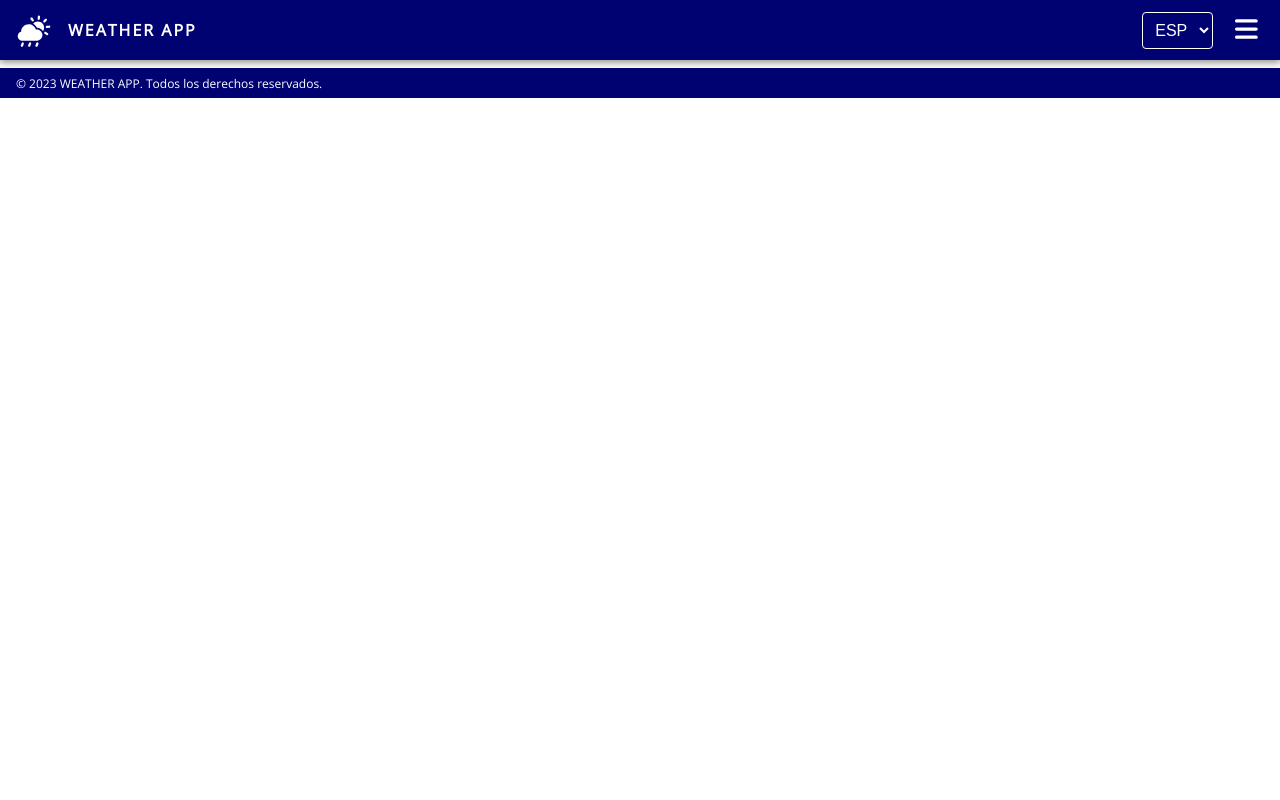
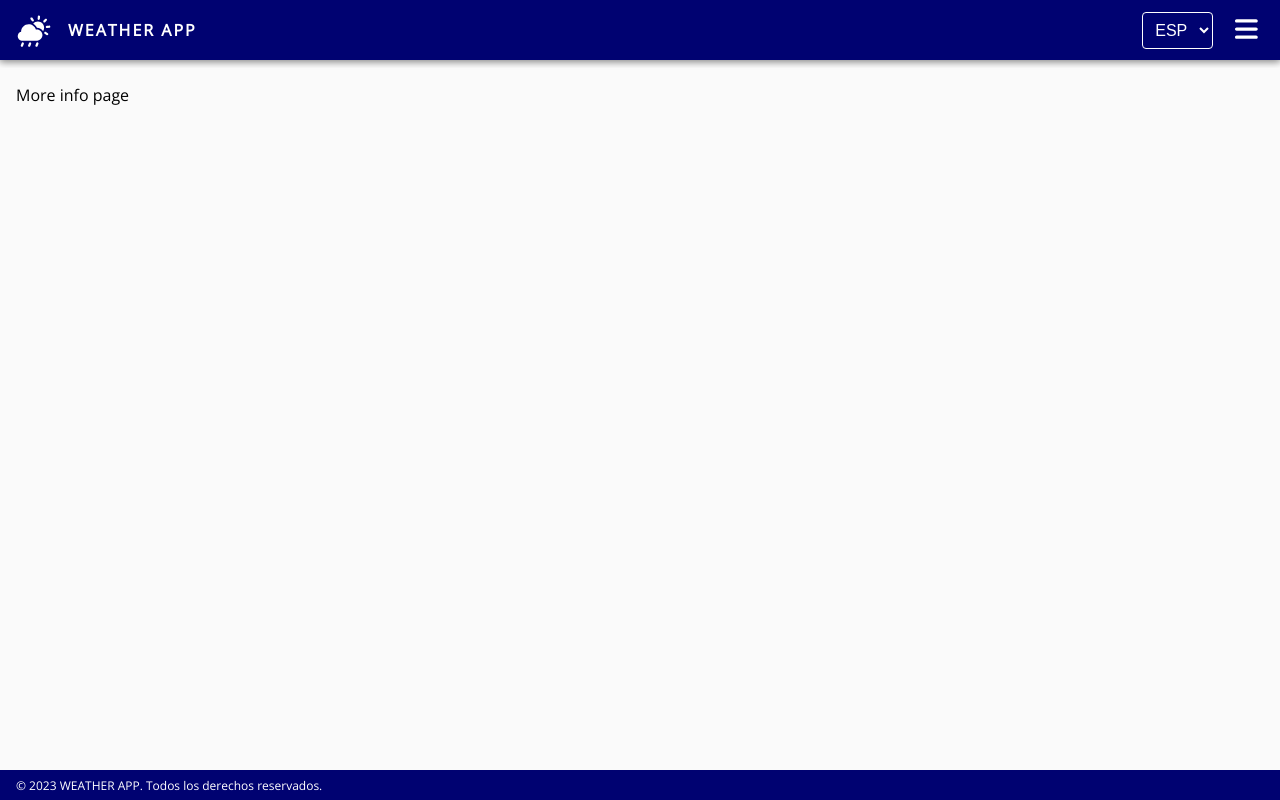
Before and after one commit to marcorm91/weather-app, a React (Create React App) app: page /more-info in a window 1280 px wide. Built offline with nearby package versions, Linux system fonts and the light colour scheme; no server answers.

Commit message:
add: prepare route link to more info page

```diff
--- a/src/App.js
+++ b/src/App.js
@@ -1,21 +1,23 @@
+import React from 'react'
+import { BrowserRouter as Router, Route, Routes } from 'react-router-dom'
+import WeatherHeader from './components/weather-header/WeatherHeader'
+import WeatherFooter from './components/weather-footer/WeatherFooter'
+import WeatherHome from './pages/weather-home/WeatherHome'
+import WeatherAlerts from './pages/weather-alerts/WeatherAlerts'
+import WeatherContact from './pages/weather-contact/WeatherContact'
+import WeatherMoreInfo from './pages/weather-more-info/WeatherMoreInfo'
 
-import WeatherHeader from "./components/weather-header/WeatherHeader"
-import WeatherFooter from "./components/weather-footer/WeatherFooter"
-import WeatherHome from "./pages/weather-home/WeatherHome"
-import WeatherAlerts from "./pages/weather-alerts/WeatherAlerts"
-import { BrowserRouter as Router, Routes, Route } from 'react-router-dom'
-import WeatherContact from "./pages/weather-contact/WeatherContact"
-
-function App() {
+const App = () => {
   return (
     <Router>
-        <WeatherHeader />
-        <Routes>
-          <Route path="/" element={<WeatherHome/>} />
-          <Route path="/alerts" element={<WeatherAlerts/>} />
-          <Route path="/contact" element={<WeatherContact />} />
-        </Routes>
-        <WeatherFooter />
+      <WeatherHeader />
+      <Routes>
+        <Route path="/" element={<WeatherHome />} />
+        <Route path="/alerts" element={<WeatherAlerts />} />
+        <Route path="/contact" element={<WeatherContact />} />
+        <Route path="/more-info" element={<WeatherMoreInfo />} />
+      </Routes>
+      <WeatherFooter />
     </Router>
   )
 }
--- a/src/components/weather-sliding-panel/WeatherSlidingPanel.js
+++ b/src/components/weather-sliding-panel/WeatherSlidingPanel.js
@@ -6,9 +6,9 @@ import { useTranslation } from 'react-i18next'
 import WeatherCurrentPrediction from '../weather-current-prediction/WeatherCurrentPrediction'
 import WeatherCurrentSky from '../weather-current-sky/WeatherCurrentSky'
 import WeatherTodayPrediction from '../weather-today-prediction/WeatherTodayPrediction'
+import { Link } from 'react-router-dom'
 
-const WeatherSlidingPanel = ({ data, onClose, isOpen }) => {
-
+const WeatherSlidingPanel = ({ data, onClose, isOpen, code }) => {
   const { t } = useTranslation()
 
   const hourlyPredictionData = data?.hourlyPredictionData
@@ -17,8 +17,6 @@ const WeatherSlidingPanel = ({ data, onClose, isOpen }) => {
   // Hourly data
   const hourlyData = hourlyPredictionData?.data[0] || {}
   const { nombre = '', provincia = '' } = hourlyData
-
-  // Diary data
 
   useEffect(() => {
     const handleKeyDown = (event) => {
@@ -46,16 +44,18 @@ const WeatherSlidingPanel = ({ data, onClose, isOpen }) => {
         <h2>{`${nombre} (${provincia})`}</h2>
       </header>
       <div className="content__wrapper">
-        <WeatherCurrentPrediction
-          hourlyData={hourlyPredictionData}
-          diaryData={diaryPredictionData} />
-        <WeatherCurrentSky
-          hourlyData={hourlyPredictionData} />
-        <WeatherTodayPrediction
-          hourlyData={hourlyPredictionData} />
+        <WeatherCurrentPrediction hourlyData={hourlyPredictionData} diaryData={diaryPredictionData} />
+        <WeatherCurrentSky hourlyData={hourlyPredictionData} />
+        <WeatherTodayPrediction hourlyData={hourlyPredictionData} />
       </div>
       <div className="footer__wrapper">
-        <button className="btn btn-primary">{t('HOME.PANEL_INFO.MORE_INFO')}</button>
+        <Link
+          className="btn btn-primary"
+          to="/more-info"
+          state={{data: code}}
+        >
+          {t('HOME.PANEL_INFO.MORE_INFO')}
+        </Link>
       </div>
     </WeatherSlidingPanelStyled>
   )
--- a/src/components/weather-sliding-panel/WeatherSlidingPanelStyled.js
+++ b/src/components/weather-sliding-panel/WeatherSlidingPanelStyled.js
@@ -46,6 +46,13 @@ export const WeatherSlidingPanelStyled = styled.div.attrs(props => ({isOpen: pro
       color: var(--wa-black);
       margin: 0;
       font-size: 16px;
+      @media (max-width: 767px){
+        font-size: 14px;
+        max-width: 100%;
+        text-overflow: ellipsis;
+        overflow: hidden;
+        white-space: nowrap;
+      }
     }
   }
   .content__wrapper{
@@ -68,5 +75,8 @@ export const WeatherSlidingPanelStyled = styled.div.attrs(props => ({isOpen: pro
     display: flex;
     justify-content: flex-end;
     padding: 24px;
+    @media (max-width: 767px){
+      padding: 24px 16px;
+    }
   }
 `
--- a/src/components/weather-table-row-actions/WeatherTableRowActions.js
+++ b/src/components/weather-table-row-actions/WeatherTableRowActions.js
@@ -14,6 +14,10 @@ const Actions = ({ row, onDeleteRow  }) => {
   const [panelData, setPanelData] = useState(null)
   const [isFavorite, setIsFavorite] = useState(false)
   const favoritesKey = 'favorites'
+
+  // Format code for get info api
+  const { CPRO, CMUN } = row.original
+  const code = `${CPRO}${CMUN}`
 
   // Get items from local storage
   useEffect(() => {
@@ -47,8 +51,6 @@ const Actions = ({ row, onDeleteRow  }) => {
 
   // Get more info from component by CPRO and CMUN.
   const handleMoreInfo = async () => {
-    const { CPRO, CMUN } = row.original
-    const code = `${CPRO}${CMUN}`
     setIsLoading(true)
     try {
       const hourlyPredictionData = await fetchHourlyPrediction(code)
@@ -91,6 +93,7 @@ const Actions = ({ row, onDeleteRow  }) => {
           data={panelData}
           onClose={closePanel}
           isOpen={isPanelOpen}
+          code={code}
         />
       )}
     </WeatherTableRowActions>
--- /dev/null
+++ b/src/pages/weather-more-info/WeatherMoreInfo.js
@@ -0,0 +1,18 @@
+import React from 'react'
+import { useLocation } from 'react-router-dom'
+import { WeatherMoreInfoStyled } from './WeatherMoreInfoStyled'
+
+const WeatherMoreInfo = () => {
+  const location = useLocation()
+  const { data } = location.state || {}
+
+  console.log(data)
+
+  return (
+    <WeatherMoreInfoStyled>
+      More info page
+    </WeatherMoreInfoStyled>
+  )
+}
+
+export default WeatherMoreInfo
--- /dev/null
+++ b/src/pages/weather-more-info/WeatherMoreInfoStyled.js
@@ -0,0 +1,10 @@
+import styled from "styled-components";
+
+export const WeatherMoreInfoStyled = styled.main`
+  min-height: calc(100vh - 68px - 30px);
+  max-height: calc(100vh - 68px - 30px);
+  overflow: auto;
+  background-color: var(--wa-dr-white);
+  padding: 16px;
+  box-sizing: border-box;
+`;
--- a/src/styles.scss
+++ b/src/styles.scss
@@ -49,17 +49,17 @@ select{
     }
 }
 
-button{
+button, a{
     &.btn{
         min-width: 150px;
         padding: 8px 16px;
         text-transform: uppercase;
         border-radius: 4px;
-        min-height: 42px;
         border: none;
         cursor: pointer;
         font-size: 16px;
         transition: all .5s ease;
+        text-decoration: none;
         &.btn-primary{
             background-color: var(--wa-deep-blue);
             color: var(--wa-white);
```
